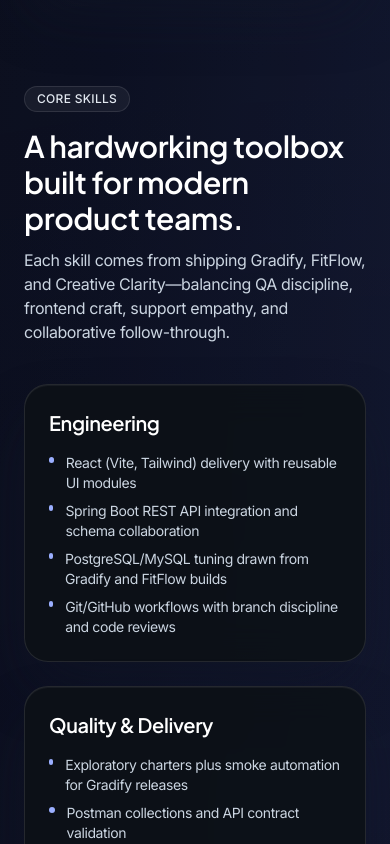
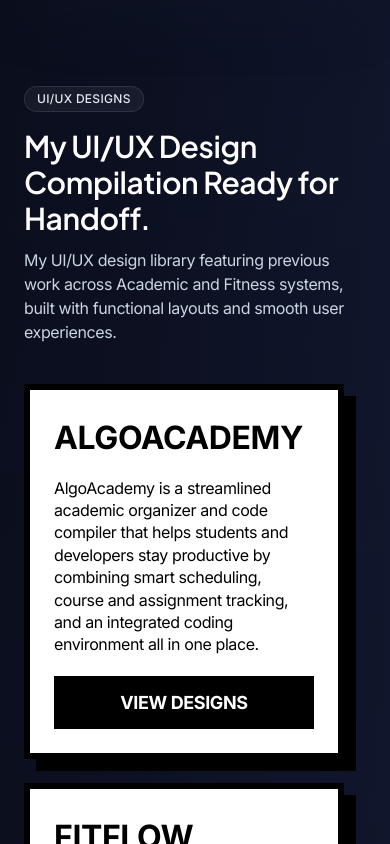
Before and after one commit to kurt-navaja/Myfolio, a React (Vite) app in the folder myfolio/: page / in a window 390 px wide. Shown: the part 5620-6464 px from the top of the page. Built offline with nearby package versions, Linux system fonts and the light colour scheme.

Commit message:
Added UI/UX Design Section

```diff
--- a/myfolio/package.json
+++ b/myfolio/package.json
@@ -11,7 +11,8 @@
   },
   "dependencies": {
     "react": "^19.2.0",
-    "react-dom": "^19.2.0"
+    "react-dom": "^19.2.0",
+    "styled-components": "^6.1.19"
   },
   "devDependencies": {
     "@eslint/js": "^9.39.1",
--- /dev/null
+++ b/myfolio/src/components/sections/DesignsSection.jsx
@@ -0,0 +1,181 @@
+import Tag from '../Tag'
+import { designShowcase } from '../../data/portfolio'
+import styled from 'styled-components'
+import { useEffect, useState } from 'react'
+
+function DesignsSection() {
+  const {
+    tag,
+    headline,
+    description,
+    cards,
+  } = designShowcase
+
+  const cardItems = Array.isArray(cards) ? cards : []
+  const [isInitialHover, setIsInitialHover] = useState(true)
+
+  useEffect(() => {
+    const timer = setTimeout(() => setIsInitialHover(false), 1200)
+    return () => clearTimeout(timer)
+  }, [])
+
+  return (
+    <section id="designs" className="mb-24">
+      <div className="mb-10 flex flex-col gap-4 sm:flex-row sm:items-end sm:justify-between">
+        <div>
+          {tag ? <Tag>{tag}</Tag> : null}
+          <h2 className="mt-4 font-display text-3xl font-semibold text-white sm:text-4xl">{headline}</h2>
+          <p className="mt-3 max-w-2xl text-base text-slate-300">{description}</p>
+        </div>
+      </div>
+      <div className="mt-8 w-full">
+        <StyledWrapper>
+          <div className={`cards${isInitialHover ? ' cards--initial' : ''}`}>
+            {cardItems.map((item) => (
+              <div className="card" key={item.title}>
+                <span className="card__title">{item.title}</span>
+                <p className="card__content">{item.content}</p>
+                {item.href ? (
+                  <a
+                    className="card__button"
+                    href={item.href}
+                    target="_blank"
+                    rel="noreferrer"
+                  >
+                    {item.buttonLabel || 'Open'}
+                  </a>
+                ) : null}
+              </div>
+            ))}
+          </div>
+        </StyledWrapper>
+      </div>
+    </section>
+  )
+}
+
+export default DesignsSection
+
+const StyledWrapper = styled.div`
+  .cards {
+    display: grid;
+    grid-template-columns: repeat(auto-fit, minmax(260px, 1fr));
+    gap: 24px;
+    width: 100%;
+  }
+
+  .cards--initial .card {
+    animation: cardInitialHover 1.1s ease;
+  }
+
+  .card {
+    width: min(320px, 100%);
+    padding: 24px;
+    background: #fff;
+    border: 6px solid #000;
+    box-shadow: 12px 12px 0 #000;
+    transition: transform 0.3s, box-shadow 0.3s;
+    display: flex;
+    flex-direction: column;
+    height: 100%;
+  }
+
+  .card:hover {
+    transform: translate(-5px, -5px);
+    box-shadow: 17px 17px 0 #000;
+  }
+
+  .card__title {
+    font-size: 32px;
+    font-weight: 900;
+    color: #000;
+    text-transform: uppercase;
+    margin-bottom: 15px;
+    display: block;
+    position: relative;
+    overflow: hidden;
+  }
+
+  .card__title::after {
+    content: "";
+    position: absolute;
+    bottom: 0;
+    left: 0;
+    width: 90%;
+    height: 3px;
+    background-color: #000;
+    transform: translateX(-100%);
+    transition: transform 0.3s;
+  }
+
+  .card:hover .card__title::after {
+    transform: translateX(0);
+  }
+
+  .card__content {
+    font-size: 16px;
+    line-height: 1.4;
+    color: #000;
+    margin-bottom: 20px;
+    flex-grow: 1;
+  }
+
+  .card__button {
+    border: 3px solid #000;
+    background: #000;
+    color: #fff;
+    padding: 10px;
+    font-size: 18px;
+    font-weight: bold;
+    text-transform: uppercase;
+    cursor: pointer;
+    position: relative;
+    overflow: hidden;
+    transition: transform 0.3s;
+    width: 100%;
+    display: inline-flex;
+    align-items: center;
+    justify-content: center;
+    text-decoration: none;
+    margin-top: auto;
+  }
+
+  .card__button::before {
+    content: "Click Me!";
+    position: absolute;
+    top: 0;
+    left: 0;
+    width: 100%;
+    height: 105%;
+    background-color: #5ad641;
+    color: #000;
+    display: flex;
+    align-items: center;
+    justify-content: center;
+    transform: translateY(100%);
+    transition: transform 0.3s;
+  }
+
+  .card__button:hover::before {
+    transform: translateY(0);
+  }
+
+  .card__button:active {
+    transform: scale(0.95);
+  }
+
+  @keyframes cardInitialHover {
+    0% {
+      transform: translate(0, 0);
+      box-shadow: 12px 12px 0 #000;
+    }
+    45% {
+      transform: translate(-5px, -5px);
+      box-shadow: 17px 17px 0 #000;
+    }
+    100% {
+      transform: translate(0, 0);
+      box-shadow: 12px 12px 0 #000;
+    }
+  }
+`
--- a/myfolio/src/data/portfolio.js
+++ b/myfolio/src/data/portfolio.js
@@ -13,6 +13,7 @@ export const profile = {
 export const navLinks = [
   { label: 'Expertise', href: '#roles' },
   { label: 'Projects', href: '#projects' },
+  { label: 'Designs', href: '#designs' },
   { label: 'Skills', href: '#skills' },
   { label: 'Contact', href: '#contact' },
 ]
@@ -156,6 +157,36 @@ export const skills = {
   ],
 }
 
+export const designShowcase = {
+  tag: 'UI/UX Designs',
+  headline: 'My UI/UX Design Compilation Ready for Handoff.',
+  description:
+    'My UI/UX design library featuring previous work across Academic and Fitness systems, built with functional layouts and smooth user experiences.',
+  cards: [
+    {
+      title: 'AlgoAcademy',
+      content:
+        'AlgoAcademy is a streamlined academic organizer and code compiler that helps students and developers stay productive by combining smart scheduling, course and assignment tracking, and an integrated coding environment all in one place.',
+      buttonLabel: 'View Designs',
+      href: 'https://drive.google.com/drive/folders/12_Vr75DleZUyItjnowNVdmkNZrbKYpGx?usp=sharing',
+    },
+    {
+      title: 'FitFlow',
+      content:
+        'FitFlow is a personalized fitness platform that securely manages users, generates custom workout and meal plans, tracks activity and progress, sends timely reminders, and adapts to individual preferences through comprehensive profile management.',
+      buttonLabel: 'View Designs',
+      href: 'https://drive.google.com/drive/folders/1MEPJXgzA0KR71TiVV9ppIBRGI_fqJkD7?usp=sharing',
+    },
+    {
+      title: 'Prototype',
+      content:
+        'Review a clickable prototype covering onboarding, navigation, and interaction patterns for stakeholder walkthroughs.',
+      buttonLabel: 'View Prototype',
+      href: 'https://www.figma.com/proto/At1EWF6Vjv4AjBFjQreI8Q/FitFlow?node-id=132-43&starting-point-node-id=132%3A43&t=fvth9VuyACSYHnia-1',
+    },
+  ],
+}
+
 export const contact = {
   badge: "Let's Collaborate",
   heading: 'Ready to drive quality, ship features, and delight users?',
--- a/myfolio/src/pages/Home.jsx
+++ b/myfolio/src/pages/Home.jsx
@@ -3,6 +3,7 @@ import Footer from '../components/Footer'
 import HeroSection from '../components/sections/Hero'
 import RolesSection from '../components/sections/RolesSection'
 import ProjectsSection from '../components/sections/ProjectsSection'
+import DesignsSection from '../components/sections/DesignsSection'
 import SkillsSection from '../components/sections/SkillsSection'
 import ContactSection from '../components/sections/ContactSection'
 
@@ -18,6 +19,7 @@ function HomePage() {
         <HeroSection />
         <RolesSection />
         <ProjectsSection />
+        <DesignsSection />
         <SkillsSection />
         <ContactSection />
         <Footer />
```
Also changed, not shown: 1 other file (tests, documents, lock files or other folders).
